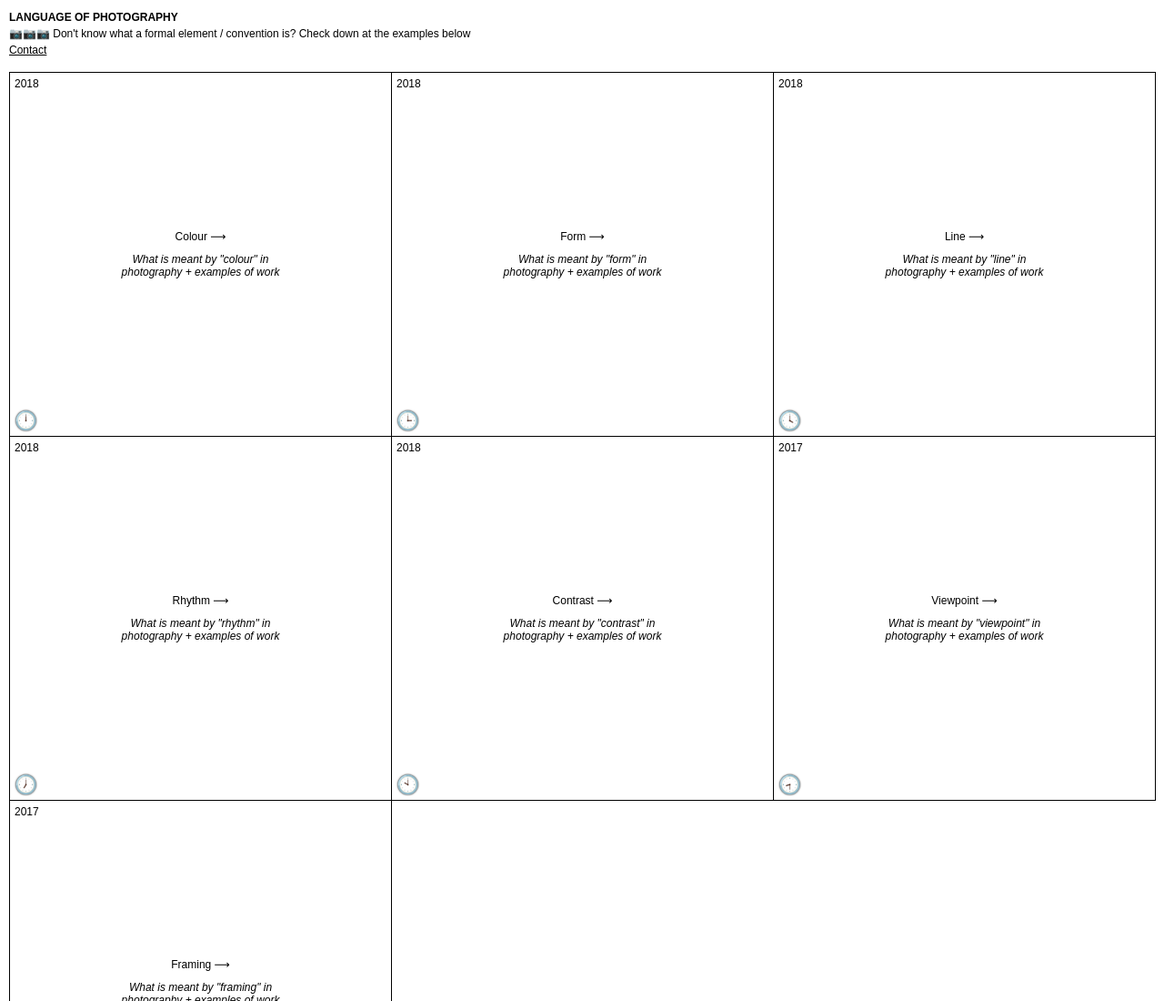
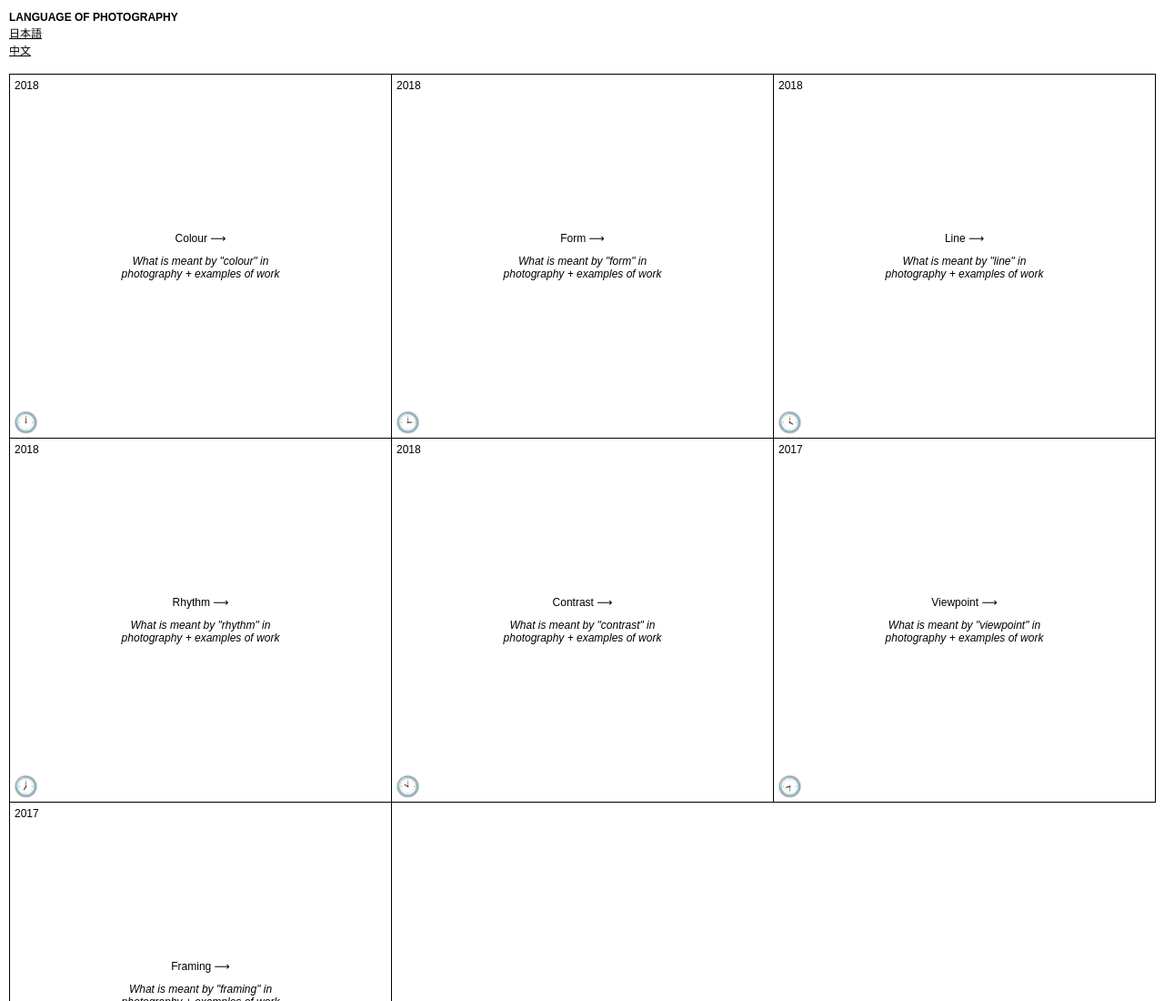
Before and after one commit to et0and/photo, a plain HTML site: page index.html in a window 1280 px wide. Shown: the top 1100 px of the page at 91% size. Drawn offline with Linux system fonts and the light colour scheme.

Commit message:
Update index.html

```diff
--- a/index.html
+++ b/index.html
@@ -2,7 +2,7 @@
 
 <head>
   <meta charset="utf8" />
-  <title>LoP</title>
+  <title>📷</title>
   <meta name="viewport" content="width=device-width">
   <meta name="description" content="The #1 source for James Pants and James Singleton related content">
   <meta name="theme-color" content="#fff">
@@ -13,10 +13,10 @@
 
   <div class="sidebar">
     <p><b>LANGUAGE OF PHOTOGRAPHY</b></p>
-    <p>📷📷📷 Don't know what a formal element / convention is? Check down at the examples below</p>
+    <p></p>
     <p></p>
     <p>
-      <a class="mail" href="mailto:tom@tomhackshaw.com">Contact</a>
+      <a class="lang" href="/jpn">日本語</a><a class="lang" href="/cn">中文</a>
     </p>
   </div>
 
```
